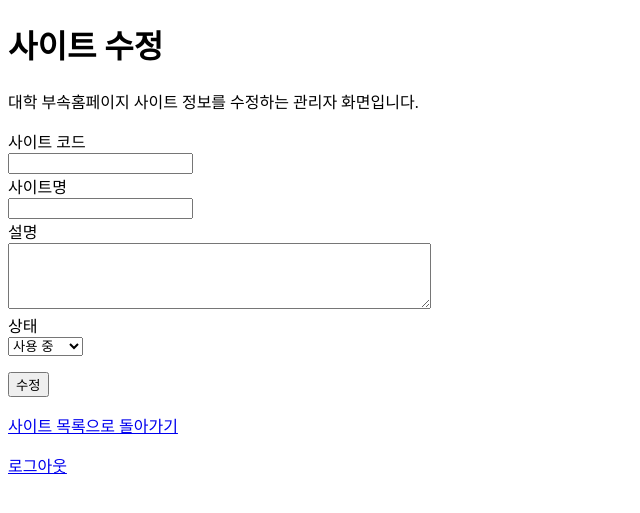
After one commit to kimsixsue/university-cms-php, a PHP site: page /app/Views/admin/sites/edit.php in a window 1280 px wide. The commit adds this page. Shown: the top 513 px of the page, without its empty margins (0-640 px from the left). Run offline with PHP 8.4, Linux system fonts and the light colour scheme; the template is opened without the code that fills it, so the values that code supplies are empty.

Commit message:
Add admin site edit form

```diff
--- /dev/null
+++ b/app/Views/admin/sites/edit.php
@@ -0,0 +1,63 @@
+<!DOCTYPE html>
+<html lang="ko">
+<head>
+    <meta charset="UTF-8">
+    <title>사이트 수정 - University CMS PHP</title>
+</head>
+<body>
+    <h1>사이트 수정</h1>
+
+    <p>
+        대학 부속홈페이지 사이트 정보를 수정하는 관리자 화면입니다.
+    </p>
+
+    <form method="post" action="/admin/sites/update">
+        <input type="hidden" name="id" value="<?= htmlspecialchars((string) $site['id'], ENT_QUOTES, 'UTF-8') ?>">
+
+        <div>
+            <label for="site_code">사이트 코드</label><br>
+            <input
+                type="text"
+                id="site_code"
+                name="site_code"
+                value="<?= htmlspecialchars($site['site_code'], ENT_QUOTES, 'UTF-8') ?>"
+            >
+        </div>
+
+        <div>
+            <label for="name">사이트명</label><br>
+            <input
+                type="text"
+                id="name"
+                name="name"
+                value="<?= htmlspecialchars($site['name'], ENT_QUOTES, 'UTF-8') ?>"
+            >
+        </div>
+
+        <div>
+            <label for="description">설명</label><br>
+            <textarea id="description" name="description" rows="4" cols="50"><?= htmlspecialchars($site['description'] ?? '', ENT_QUOTES, 'UTF-8') ?></textarea>
+        </div>
+
+        <div>
+            <label for="status">상태</label><br>
+            <select id="status" name="status">
+                <option value="active" <?= ($site['status'] === 'active') ? 'selected' : '' ?>>사용 중</option>
+                <option value="inactive" <?= ($site['status'] === 'inactive') ? 'selected' : '' ?>>사용 중지</option>
+            </select>
+        </div>
+
+        <p>
+            <button type="submit">수정</button>
+        </p>
+    </form>
+
+    <p>
+        <a href="/admin/sites">사이트 목록으로 돌아가기</a>
+    </p>
+
+    <p>
+        <a href="/admin/logout">로그아웃</a>
+    </p>
+</body>
+</html>
--- a/app/Views/admin/sites/index.php
+++ b/app/Views/admin/sites/index.php
@@ -25,12 +25,13 @@
                 <th>상태</th>
                 <th>생성일시</th>
                 <th>수정일시</th>
+                <th>관리</th>
             </tr>
         </thead>
         <tbody>
             <?php if ($sites === []): ?>
                 <tr>
-                    <td colspan="7">등록된 사이트가 없습니다.</td>
+                    <td colspan="8">등록된 사이트가 없습니다.</td>
                 </tr>
             <?php endif; ?>
 
@@ -43,6 +44,9 @@
                     <td><?= htmlspecialchars($site['status'], ENT_QUOTES, 'UTF-8') ?></td>
                     <td><?= htmlspecialchars($site['created_at'], ENT_QUOTES, 'UTF-8') ?></td>
                     <td><?= htmlspecialchars($site['updated_at'] ?? '', ENT_QUOTES, 'UTF-8') ?></td>
+                    <td>
+                        <a href="/admin/sites/edit?id=<?= htmlspecialchars((string) $site['id'], ENT_QUOTES, 'UTF-8') ?>">수정</a>
+                    </td>
                 </tr>
             <?php endforeach; ?>
         </tbody>
```
Also changed, not shown: public/index.php (+16 -0 lines).
